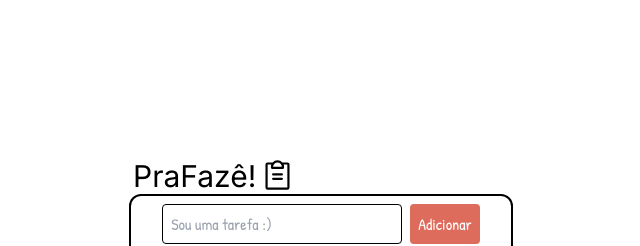
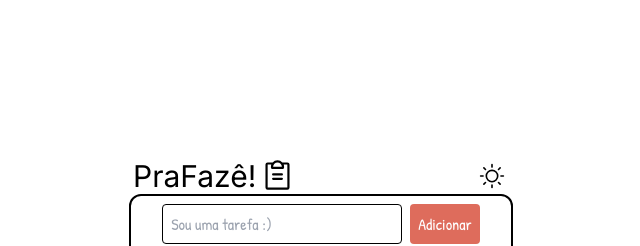
Before and after one commit to gabie762/to-do-app, a Next.js app: page / in a window 1280 px wide. Shown: the top 246 px of the page, without its empty margins (319-959 px from the left). Built offline with nearby package versions, Linux system fonts and the light colour scheme.

Commit message:
toggle theme button created

```diff
--- a/app/page.tsx
+++ b/app/page.tsx
@@ -1,5 +1,6 @@
 /** @type {import('tailwindcss').Config} */
 import HandlerTarefas from "@/components/handlerTarefas";
+import MudarTema from "@/components/mudarTema";
 import { ToastContainer } from "react-toastify";
 import "react-toastify/dist/ReactToastify.css";
 
@@ -7,6 +8,7 @@ export default function Home() {
   return (
     <main className="flex min-h-screen flex-col items-center justify-center p-24 dark:bg-black">
       <div>
+        <div className="flex justify-between">
           <div className="flex flex-nowrap space-x-1">
             <ToastContainer />
             <h1 className="text-3xl text-black">PraFazê!</h1>
@@ -20,6 +22,8 @@ export default function Home() {
               <path d="M168,152a8,8,0,0,1-8,8H96a8,8,0,0,1,0-16h64A8,8,0,0,1,168,152Zm-8-40H96a8,8,0,0,0,0,16h64a8,8,0,0,0,0-16Zm56-64V216a16,16,0,0,1-16,16H56a16,16,0,0,1-16-16V48A16,16,0,0,1,56,32H92.26a47.92,47.92,0,0,1,71.48,0H200A16,16,0,0,1,216,48ZM96,64h64a32,32,0,0,0-64,0ZM200,48H173.25A47.93,47.93,0,0,1,176,64v8a8,8,0,0,1-8,8H88a8,8,0,0,1-8-8V64a47.93,47.93,0,0,1,2.75-16H56V216H200Z"></path>
             </svg>
           </div>
+          <MudarTema />
+        </div>
 
         <div className="relative min-h-[28rem] w-96 border-2 border-black pt-2 rounded-xl font-patrick">
           <HandlerTarefas />
--- /dev/null
+++ b/components/mudarTema.tsx
@@ -0,0 +1,42 @@
+"use client";
+import { useState } from "react";
+
+type Temas = "light" | "dark";
+
+export default function MudarTema() {
+  const [tema, setTema] = useState<Temas>("light");
+
+  const toggleTema = () => {
+    if (tema === "light") {
+      setTema("dark");
+    } else {
+      setTema("light");
+    }
+  };
+
+  return (
+    <button className="mr-2" onClick={toggleTema}>
+      {tema === "light" ? (
+        <svg
+          xmlns="http://www.w3.org/2000/svg"
+          width="26"
+          height="26"
+          fill="#000000"
+          viewBox="0 0 256 256"
+        >
+          <path d="M120,40V16a8,8,0,0,1,16,0V40a8,8,0,0,1-16,0Zm72,88a64,64,0,1,1-64-64A64.07,64.07,0,0,1,192,128Zm-16,0a48,48,0,1,0-48,48A48.05,48.05,0,0,0,176,128ZM58.34,69.66A8,8,0,0,0,69.66,58.34l-16-16A8,8,0,0,0,42.34,53.66Zm0,116.68-16,16a8,8,0,0,0,11.32,11.32l16-16a8,8,0,0,0-11.32-11.32ZM192,72a8,8,0,0,0,5.66-2.34l16-16a8,8,0,0,0-11.32-11.32l-16,16A8,8,0,0,0,192,72Zm5.66,114.34a8,8,0,0,0-11.32,11.32l16,16a8,8,0,0,0,11.32-11.32ZM48,128a8,8,0,0,0-8-8H16a8,8,0,0,0,0,16H40A8,8,0,0,0,48,128Zm80,80a8,8,0,0,0-8,8v24a8,8,0,0,0,16,0V216A8,8,0,0,0,128,208Zm112-88H216a8,8,0,0,0,0,16h24a8,8,0,0,0,0-16Z"></path>
+        </svg>
+      ) : (
+        <svg
+          xmlns="http://www.w3.org/2000/svg"
+          width="26"
+          height="26"
+          fill="#000000"
+          viewBox="0 0 256 256"
+        >
+          <path d="M240,96a8,8,0,0,1-8,8H216v16a8,8,0,0,1-16,0V104H184a8,8,0,0,1,0-16h16V72a8,8,0,0,1,16,0V88h16A8,8,0,0,1,240,96ZM144,56h8v8a8,8,0,0,0,16,0V56h8a8,8,0,0,0,0-16h-8V32a8,8,0,0,0-16,0v8h-8a8,8,0,0,0,0,16Zm72.77,97a8,8,0,0,1,1.43,8A96,96,0,1,1,95.07,37.8a8,8,0,0,1,10.6,9.06A88.07,88.07,0,0,0,209.14,150.33,8,8,0,0,1,216.77,153Zm-19.39,14.88c-1.79.09-3.59.14-5.38.14A104.11,104.11,0,0,1,88,64c0-1.79,0-3.59.14-5.38A80,80,0,1,0,197.38,167.86Z"></path>
+        </svg>
+      )}
+    </button>
+  );
+}
```
Lines whose indentation alone changed are shown as unchanged.
